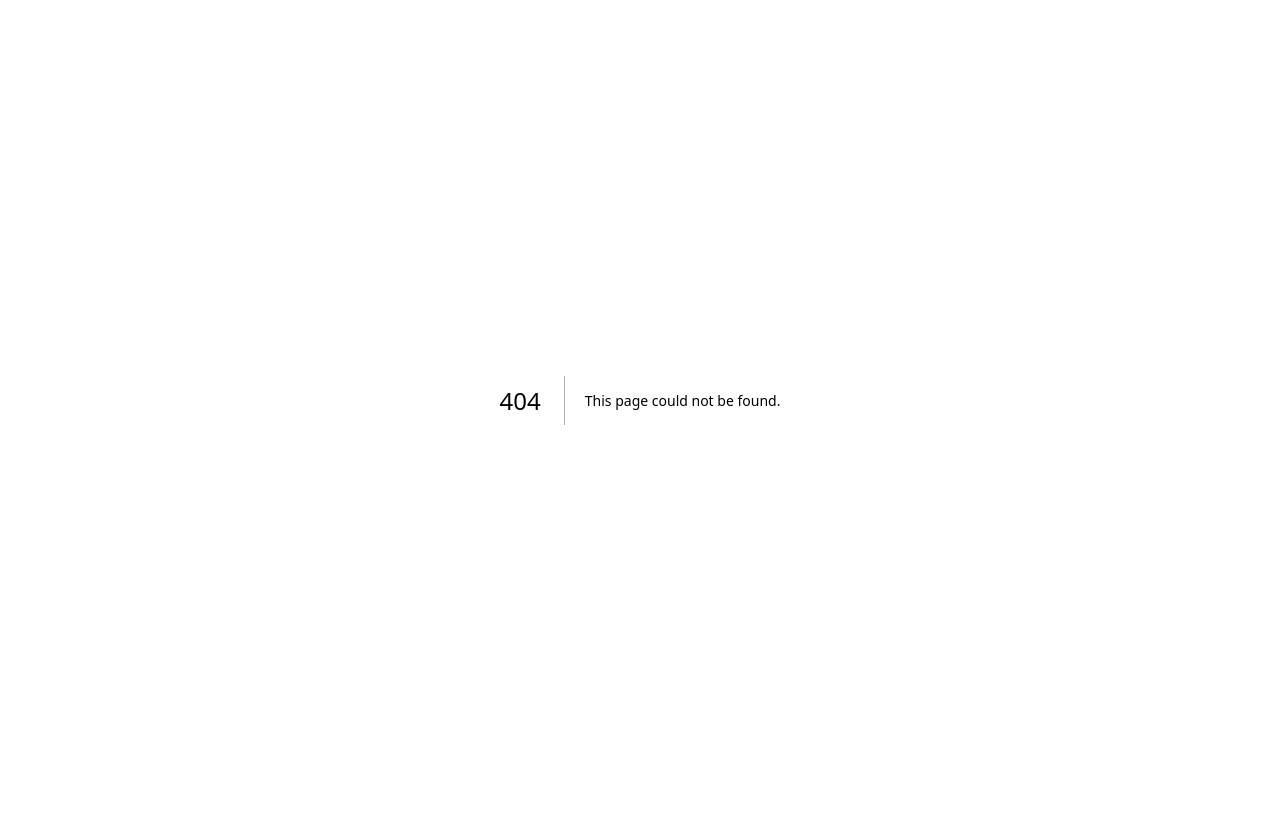
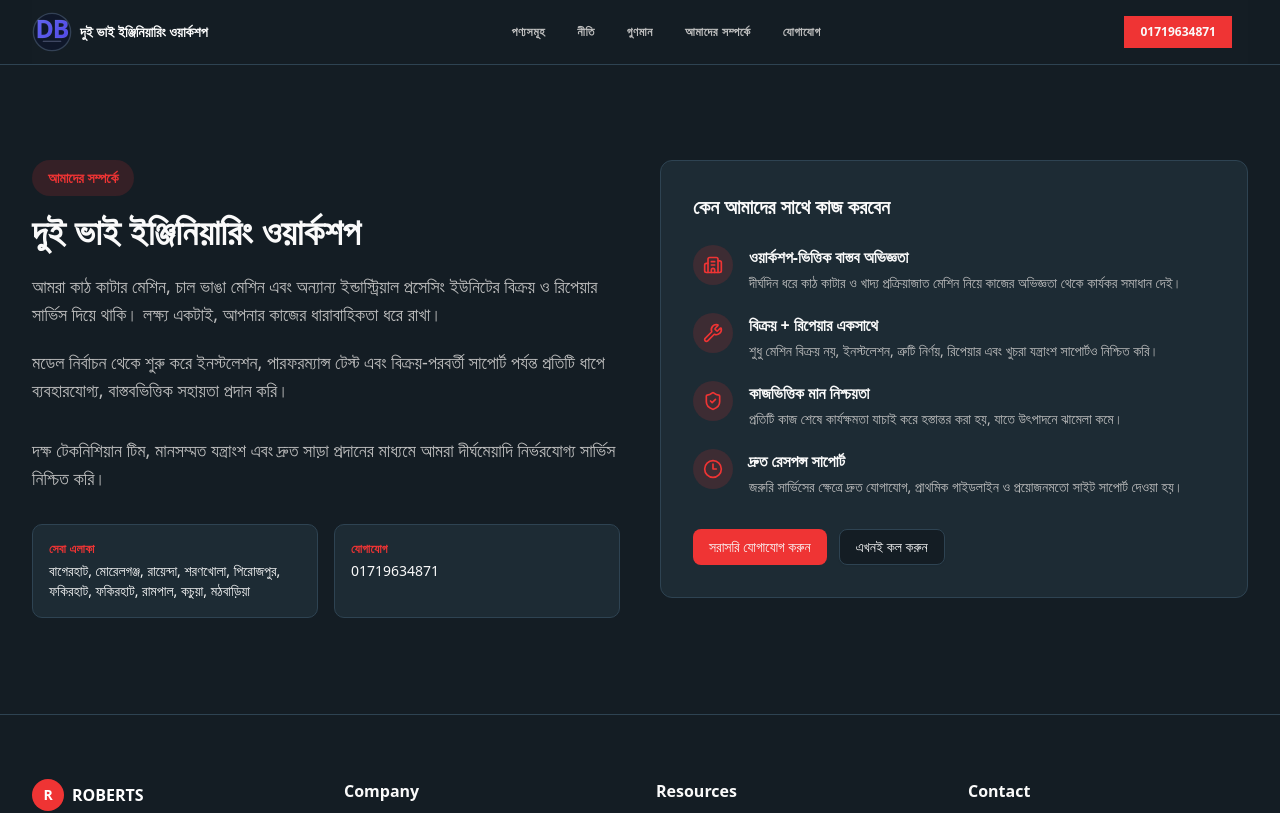
Before and after one commit to Shiddharthapal/Baba_shop, a Next.js app: page /about in a window 1280 px wide. Before the commit this address had no page. Shown: the top 813 px of the page. Built offline with nearby package versions, Linux system fonts and the light colour scheme.

Commit message:
add individual page for different route

```diff
--- /dev/null
+++ b/app/about/page.tsx
@@ -0,0 +1,15 @@
+import { Header } from "@/Layout/header";
+import { Footer } from "@/Layout/footer";
+import { About } from "@/components/about";
+
+export default function AboutPage() {
+  return (
+    <main className="w-full">
+      <Header />
+      <div className="pt-16">
+        <About />
+      </div>
+      <Footer />
+    </main>
+  );
+}
--- /dev/null
+++ b/app/certifications/page.tsx
@@ -0,0 +1,15 @@
+import { Header } from "@/Layout/header";
+import { Footer } from "@/Layout/footer";
+import { Certifications } from "@/components/certifications";
+
+export default function CertificationPage() {
+  return (
+    <main className="w-full">
+      <Header />
+      <div className="pt-16">
+        <Certifications />
+      </div>
+      <Footer />
+    </main>
+  );
+}
--- /dev/null
+++ b/app/contact/page.tsx
@@ -0,0 +1,15 @@
+import { Header } from "@/Layout/header";
+import { Footer } from "@/Layout/footer";
+import { Contact } from "@/components/contact";
+
+export default function ContactPage() {
+  return (
+    <main className="w-full">
+      <Header />
+      <div className="pt-16">
+        <Contact />
+      </div>
+      <Footer />
+    </main>
+  );
+}
--- /dev/null
+++ b/app/contract/page.tsx
@@ -0,0 +1,5 @@
+import { redirect } from "next/navigation";
+
+export default function ContractPage() {
+  redirect("/contact");
+}
--- a/app/page.tsx
+++ b/app/page.tsx
@@ -2,7 +2,7 @@ import { Header } from "@/Layout/header";
 import { Hero } from "@/components/hero";
 import { Capabilities } from "@/components/capabilities";
 import { Quality } from "@/components/quality";
-import { Certifications } from "@/components/certifications";
+import  Certifications  from "./certifications/page";
 import { About } from "@/components/about";
 import { Contact } from "@/components/contact";
 import { Footer } from "@/Layout/footer";
--- /dev/null
+++ b/app/products/page.tsx
@@ -0,0 +1,15 @@
+import { Header } from "@/Layout/header";
+import { Footer } from "@/Layout/footer";
+import { Products } from "@/components/products";
+
+export default function ProductsPage() {
+  return (
+    <main className="w-full">
+      <Header />
+      <div className="pt-16">
+        <Products />
+      </div>
+      <Footer />
+    </main>
+  );
+}
--- /dev/null
+++ b/app/quality/page.tsx
@@ -0,0 +1,15 @@
+import { Header } from "@/Layout/header";
+import { Footer } from "@/Layout/footer";
+import { Quality } from "@/components/quality";
+
+export default function QualityPage() {
+  return (
+    <main className="w-full">
+      <Header />
+      <div className="pt-16">
+        <Quality />
+      </div>
+      <Footer />
+    </main>
+  );
+}
--- a/src/Layout/header.tsx
+++ b/src/Layout/header.tsx
@@ -8,12 +8,12 @@ export function Header() {
   const [isOpen, setIsOpen] = useState(false);
 
   const navItems = [
-  { label: "পণ্যসমূহ", href: "#capabilities" },
-  { label: "নীতি", href: "#certifications" },
-  { label: "গুণমান", href: "#quality" },
-  { label: "আমাদের সম্পর্কে", href: "#about" },
-  { label: "যোগাযোগ", href: "#contact" },
-];
+    { label: "পণ্যসমূহ", href: "/products" },
+    { label: "নীতি", href: "/certifications" },
+    { label: "গুণমান", href: "/quality" },
+    { label: "আমাদের সম্পর্কে", href: "/about" },
+    { label: "যোগাযোগ", href: "/contact" },
+  ];
 
 
   return (
@@ -31,13 +31,13 @@ export function Header() {
 
           <nav className="hidden md:flex items-center space-x-8">
             {navItems.map((item) => (
-              <a
+              <Link
                 key={item.label}
                 href={item.href}
                 className="text-xs font-semibold text-muted-foreground hover:text-foreground transition-colors tracking-wider"
               >
                 {item.label}
-              </a>
+              </Link>
             ))}
           </nav>
 
@@ -63,14 +63,14 @@ export function Header() {
           <div className="md:hidden pb-4 border-t border-border">
             <nav className="flex flex-col space-y-3 pt-4">
               {navItems.map((item) => (
-                <a
+                <Link
                   key={item.label}
                   href={item.href}
                   className="text-sm font-semibold text-muted-foreground hover:text-foreground transition-colors pl-4 py-2"
                   onClick={() => setIsOpen(false)}
                 >
                   {item.label}
-                </a>
+                </Link>
               ))}
               <a
                 href="tel:+8801719634871"
--- a/src/components/certifications/index.tsx
+++ b/src/components/certifications/index.tsx
@@ -28,7 +28,7 @@ export function Certifications() {
       className="border-y border-border bg-card py-10 md:py-12"
     >
       <div className="mx-auto max-w-7xl px-4 sm:px-6 lg:px-8">
-        <div className="mb-16 text-center">
+        <div className="mb-8 text-center">
           <h2 className="mb-4 text-3xl font-bold text-foreground md:text-4xl">
             নীতি ও নির্ভরযোগ্যতা
           </h2>
--- a/src/components/hero.tsx
+++ b/src/components/hero.tsx
@@ -6,7 +6,7 @@ export function Hero() {
   return (
     <section className="relative w-full h-[400px] md:h-[500px] overflow-hidden">
       <Image
-        src="/nature.jpeg"
+        src="/image (5).jpg"
         alt="Industrial manufacturing equipment"
         fill
         className="object-cover"
@@ -18,7 +18,7 @@ export function Hero() {
       <div className="absolute inset-0 flex items-center justify-end">
         <div className="w-full md:w-1/2 px-6 md:px-12 pb-12 text-right relative">
           {/* Small Tagline Badge */}
-          <span className="inline-block mb-6 px-4 py-2 bg-secondary/20 text-secondary text-sm font-semibold rounded-full tracking-wide">
+          <span className="inline-block mb-6 px-4 py-2 bg-gradient-to-l from-secondary to-yellow-400 text-gray-800 text-sm font-semibold rounded-full tracking-wide">
             ইন্ডাস্ট্রিয়াল মেশিন সলিউশন
           </span>
 
```
